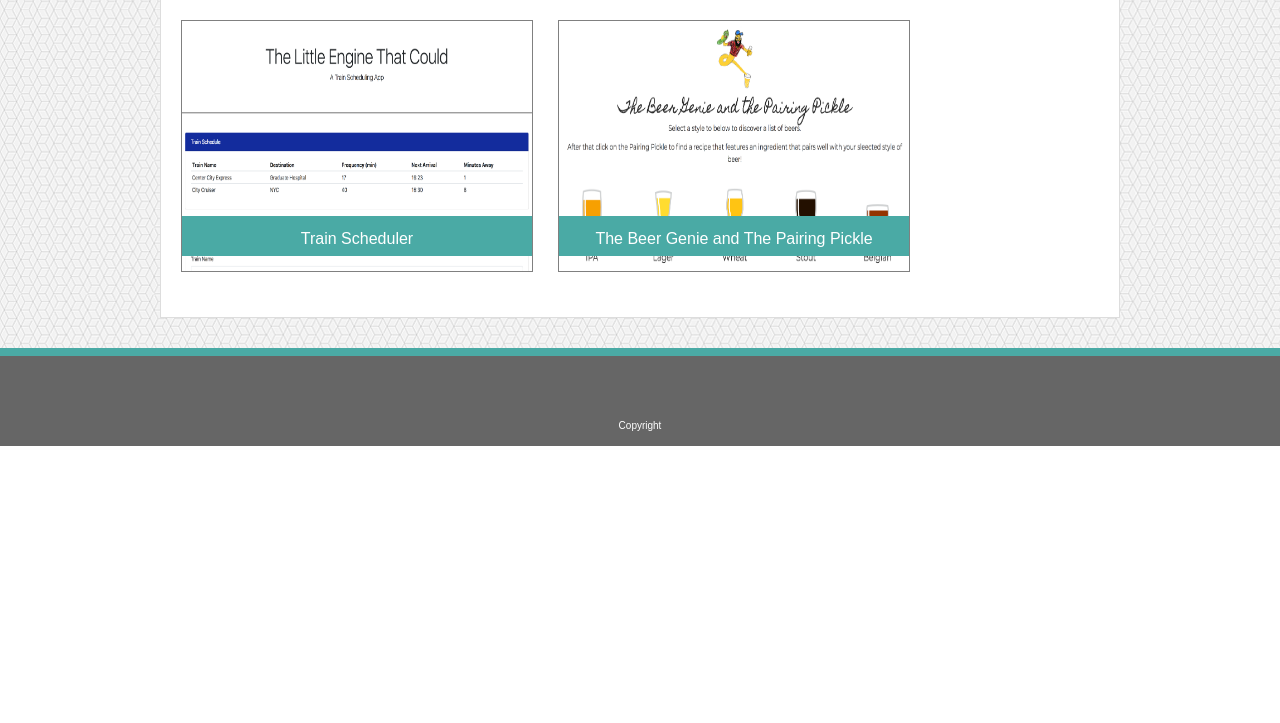
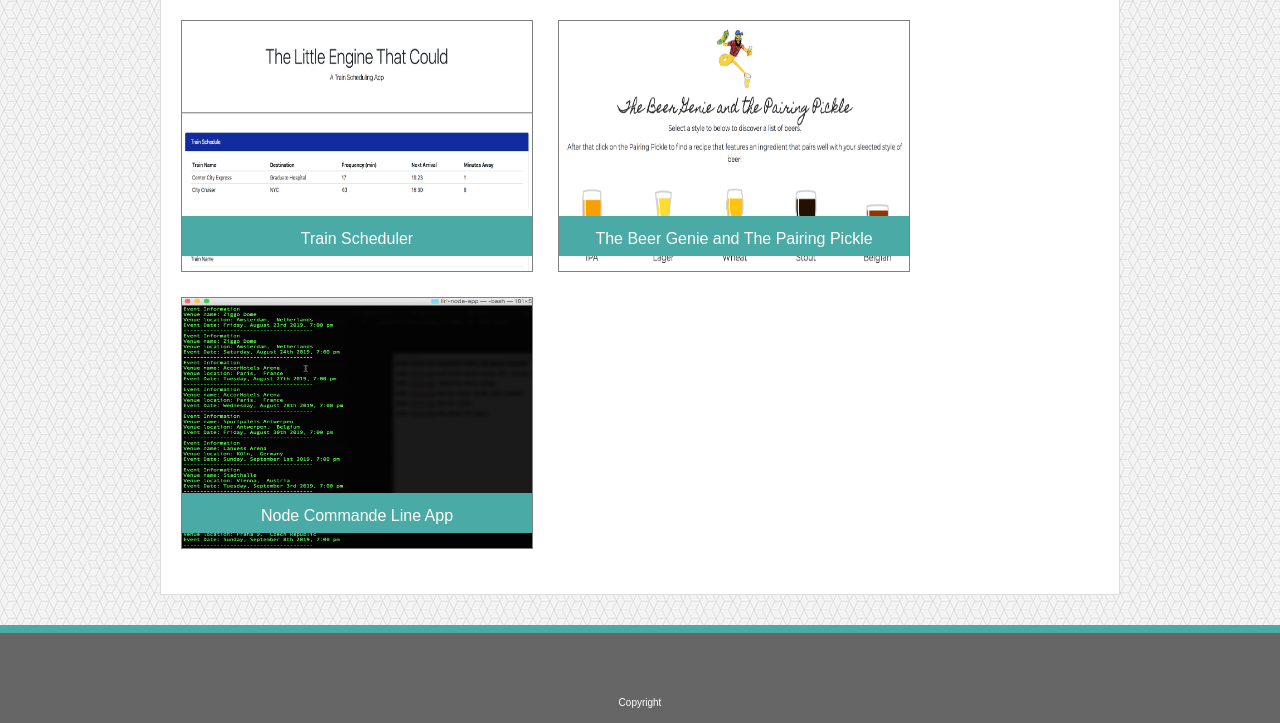
Before and after one commit to dammalex3/Responsive-Portfolio, a plain HTML site: page portfolio.html in a window 1280 px wide. Shown: the part 723-1446 px from the top of the page. Before the commit the page ends 1169 px from the top, so only its background shows below. Drawn offline with Linux system fonts and the light colour scheme.

Commit message:
updated portfolio page with node app

```diff
--- a/portfolio.html
+++ b/portfolio.html
@@ -92,6 +92,15 @@
                 </a>
             </div>
 
+            <div class="portfolio-item">
+                <a href="https://github.com/dammalex3/liri-node-app/" target="_blank">
+                <img src="assets/images/liri-node.png" class="portfolio-image">
+                <div class="image-label">
+                    Node Commande Line App
+                </div>
+                </a>
+            </div>
+
         </div>
 
     </div>
```
Also changed, not shown: assets/images/liri-node.png (added), 1 other file.
